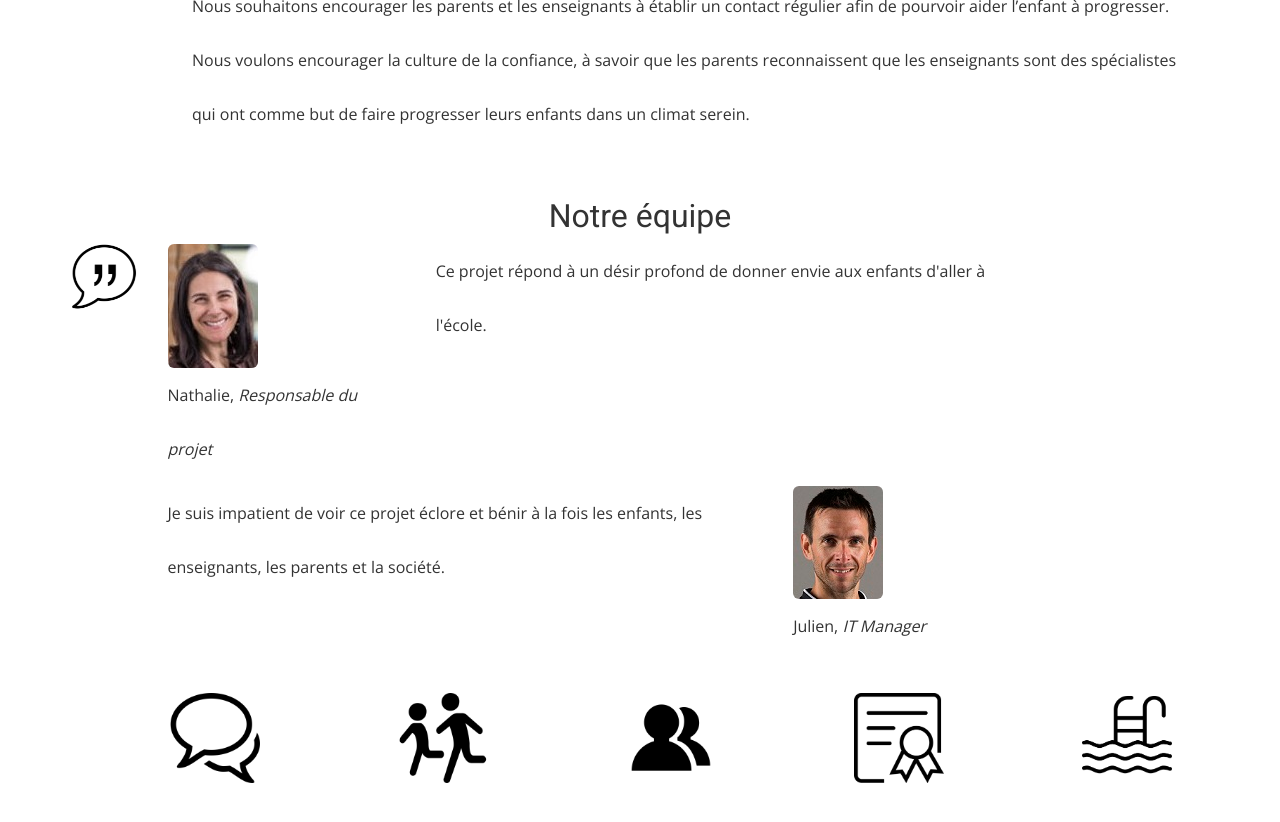
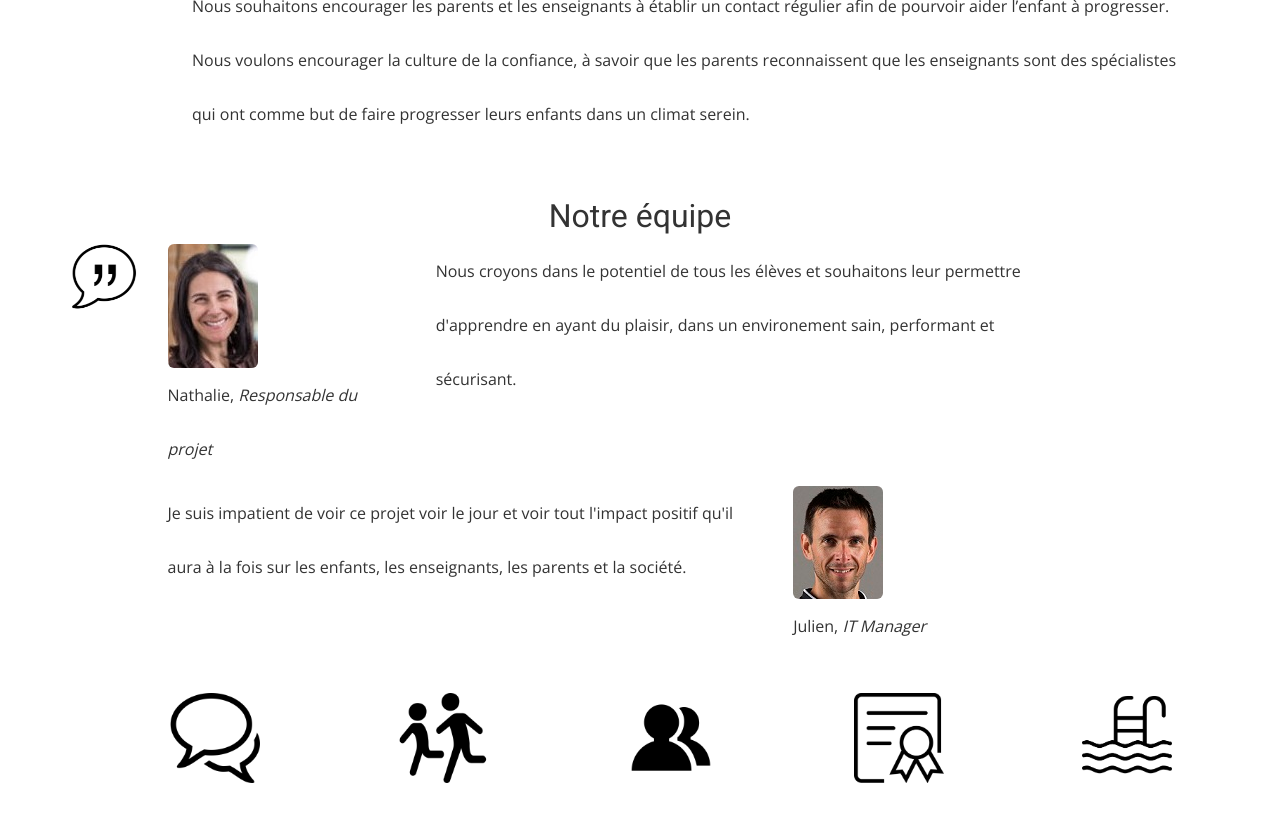
Before and after one commit to midjoule/lifeschool, a Jekyll site: the page built from index.html, in a window 1280 px wide and 900 px high, scrolled down 9360 px. Shown: the top 822 px of the window. Built offline with Jekyll 4.4.1, drawn with Linux system fonts in a browser that asks for light colours; nearby versions of some CDN libraries; some web fonts are replaced.

Commit message:
Update team.yml

```diff
--- a/_data/team.yml
+++ b/_data/team.yml
@@ -1,8 +1,8 @@
 - name: Nathalie
   title: Responsable du projet
-  testimonial: "Ce projet répond à un désir profond de donner envie aux enfants d'aller à l'école."
+  testimonial: "Nous croyons dans le potentiel de tous les élèves et souhaitons leur permettre d'apprendre en ayant du plaisir, dans un environement sain, performant et sécurisant."
   image: img/testimonials/nathalie.jpg
 - name: Julien
   title: IT Manager
-  testimonial: "Je suis impatient de voir ce projet éclore et bénir à la fois les enfants, les enseignants, les parents et la société."
+  testimonial: "Je suis impatient de voir ce projet voir le jour et voir tout l'impact positif qu'il aura à la fois sur les enfants, les enseignants, les parents et la société."
   image: img/testimonials/julien.jpg
```
